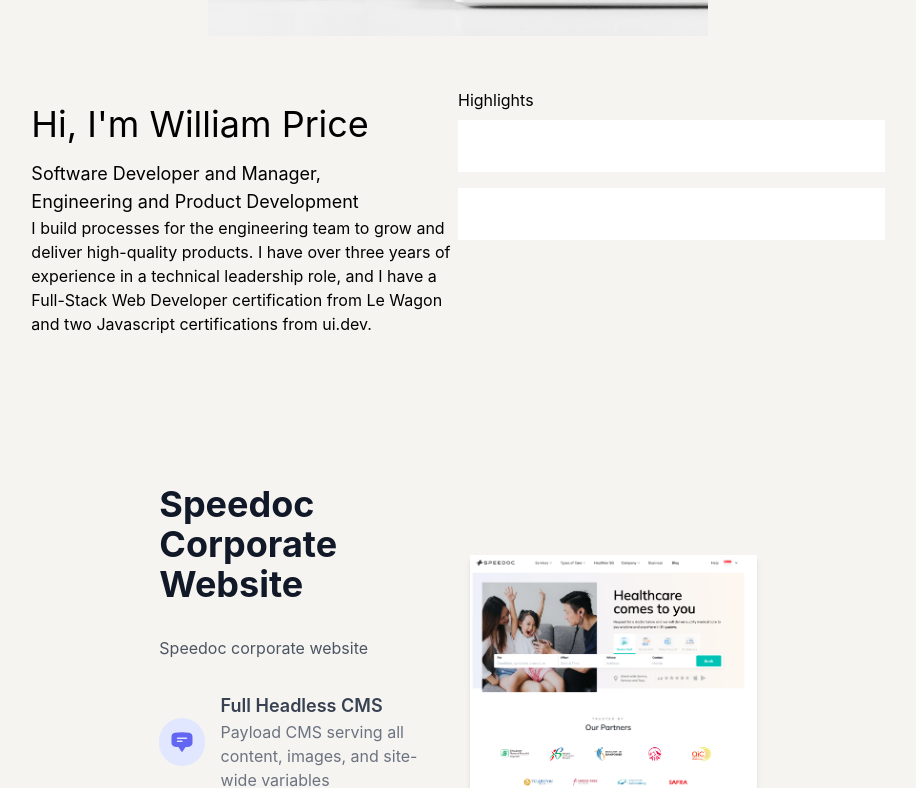
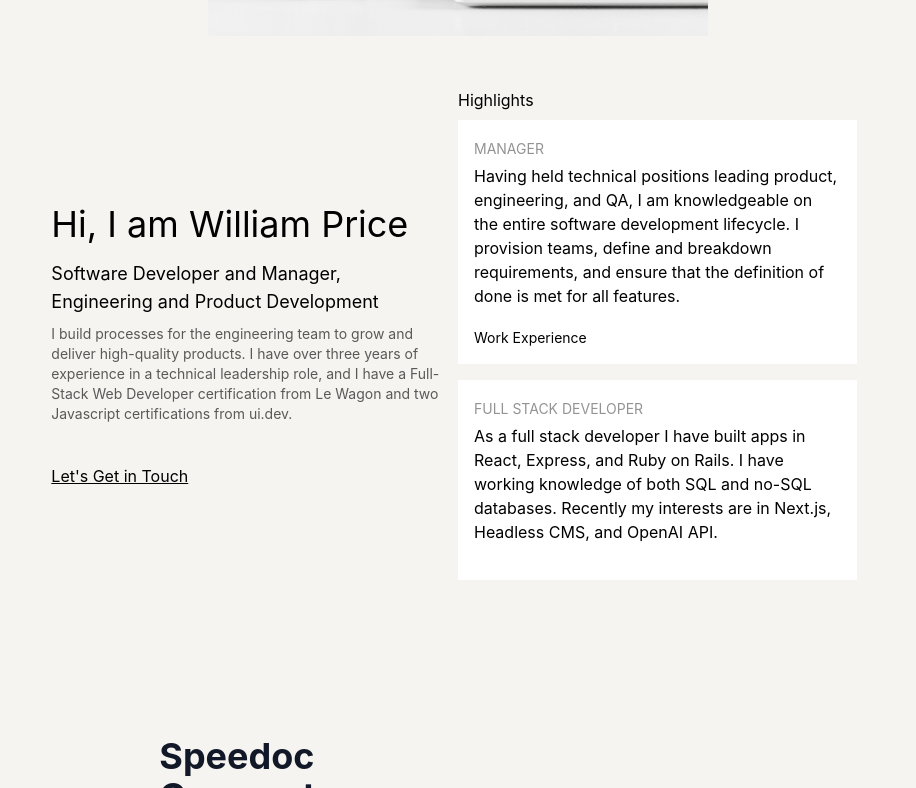
Before and after one commit to flip-in/profile-next, a Next.js app: page /profile-next/ in a window 1280 px wide. Shown: the part 560-1348 px from the top of the page, without its empty margins (182-1098 px from the left). Built offline with nearby package versions, Linux system fonts and the light colour scheme.

Commit message:
styling for about

```diff
--- a/app/(home)/About.tsx
+++ b/app/(home)/About.tsx
@@ -7,30 +7,39 @@ const About: React.FC<AboutProps> = () => {
   return (
     <section id="About" className="py-8">
       {/* INTRO */}
-      <div className="sm:flex ">
+      <div className="sm:flex mx-5 items-center ">
         <div className="basis-1/2">
-          <h1 className="text-4xl py-4">Hi, I&apos;m William Price</h1>
-          <p className="text-lg">
+          <h1 className="text-4xl py-4">Hi, I am William Price</h1>
+          <p className="text-lg pb-2">
             Software Developer and Manager, <br></br> Engineering and Product
             Development
           </p>
-          <p>
+          <p className="text-sm text-wh-500 mb-10 ">
             I build processes for the engineering team to grow and deliver
             high-quality products. I have over three years of experience in a
             technical leadership role, and I have a Full-Stack Web Developer
             certification from Le Wagon and two Javascript certifications from
             ui.dev.
           </p>
+          {/* TODO: Add a link to contact section */}
+          <p className="underline">Let&apos;s Get in Touch</p>
         </div>
-        <div className="sm:flex basis-1/2 flex-col gap-2">
-          <div className="">
-            <p>Highlights</p>
+        <div className="sm:flex basis-1/2 flex-col gap-2 sm:mx-2">
+          <div>
+            <p className="text-md">Highlights</p>
           </div>
           <div className=" mb-2">
-            <Card />
+            <Card
+              jobTitle="MANAGER"
+              description="Having held technical positions leading product, engineering, and QA, I am knowledgeable on the entire software development lifecycle. I provision teams, define and breakdown requirements, and ensure that the definition of done is met for all features."
+              link="https://www.dropbox.com/s/8z5a22m28e9gj11/William%20Price%20-%20CV-1.pdf?dl=0"
+            />
           </div>
           <div className=" mb-2">
-            <Card />
+            <Card
+              jobTitle="FULL STACK DEVELOPER"
+              description="As a full stack developer I have built apps in React, Express, and Ruby on Rails. I have working knowledge of both SQL and no-SQL databases. Recently my interests are in Next.js, Headless CMS, and OpenAI API. "
+            />
           </div>
         </div>
       </div>
```
